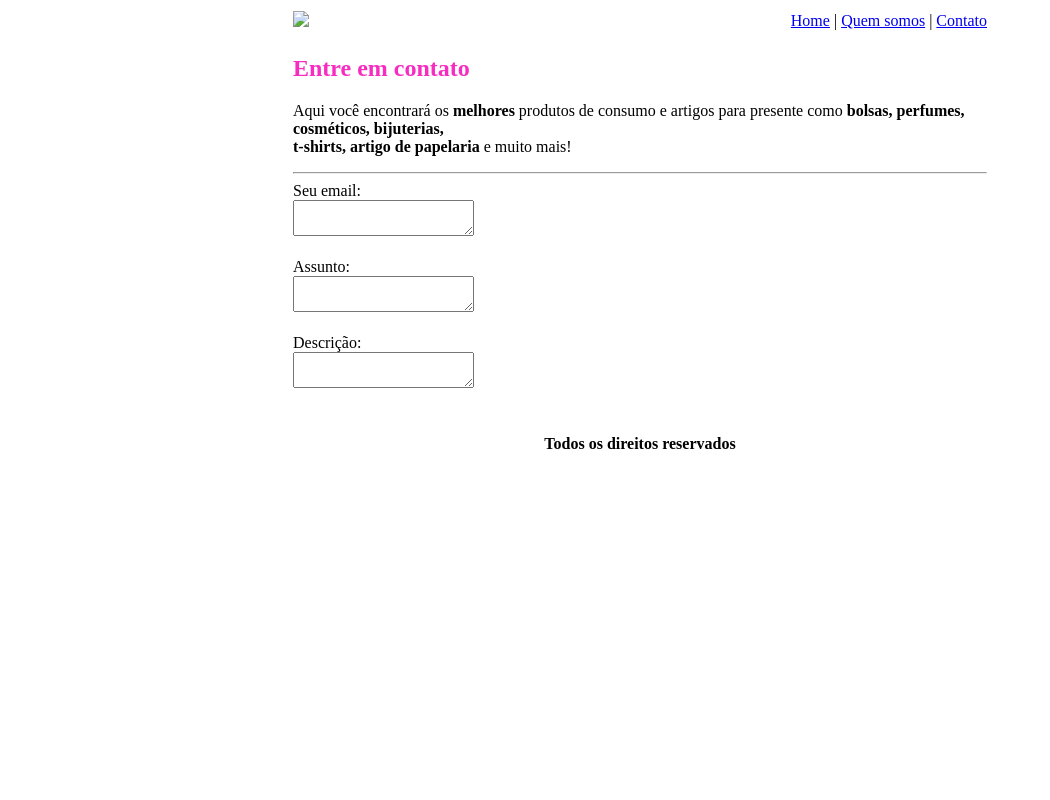
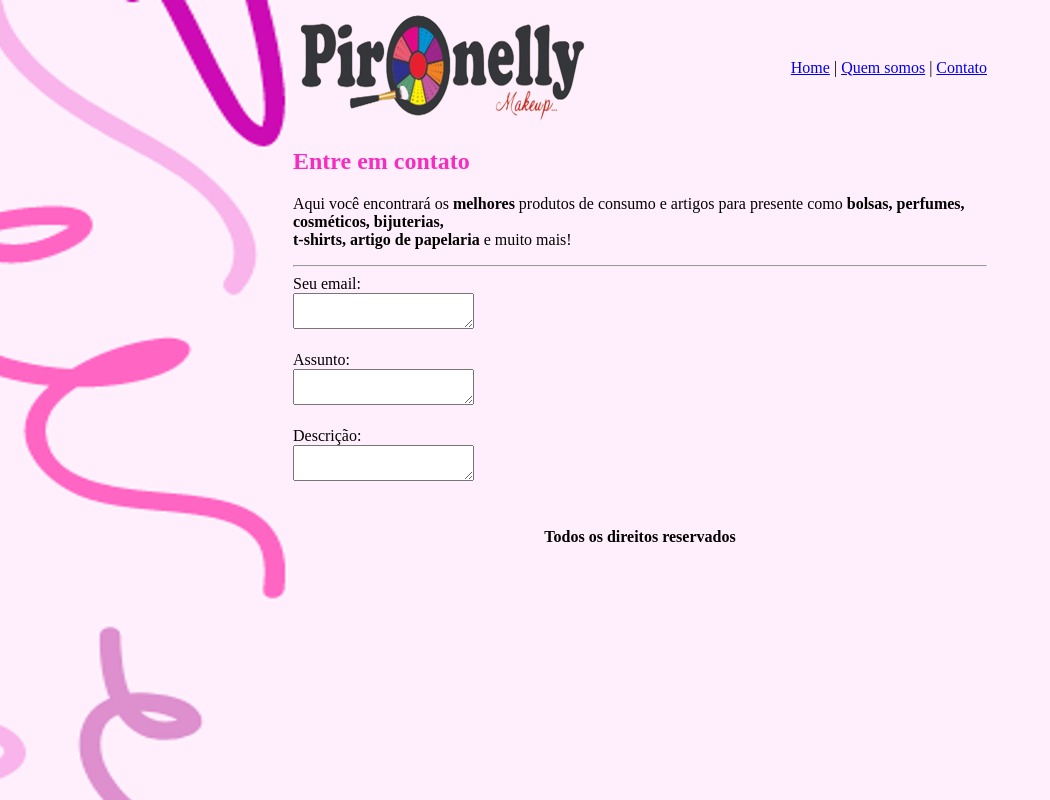
Before and after one commit to labekk/pironellymakeup, a plain HTML site: page contato.html in a window 1280 px wide. Shown: the whole page, without its empty margins (0-1050 px from the left). Drawn offline with Linux system fonts and the light colour scheme.

Commit message:
Update contato.html

```diff
--- a/contato.html
+++ b/contato.html
@@ -15,11 +15,11 @@
     }
     </style>
 </head>
-<body background="imagens/fundo qs.png">
+<body background="fundo rosa.png">
     <table border="0" width="700" align="center">
 
         <tr>
-            <td><img src="imagens/logo.png"></td>
+            <td><img src="logo.png"></td>
             <td align="right">
                 <a href="index.html">Home</a> |
                 <a href="quem-somos.html">Quem somos</a> |
```
